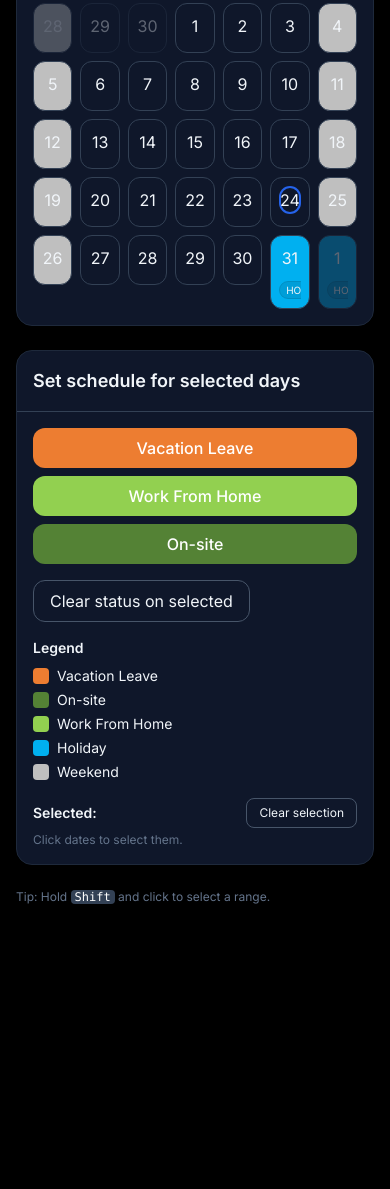
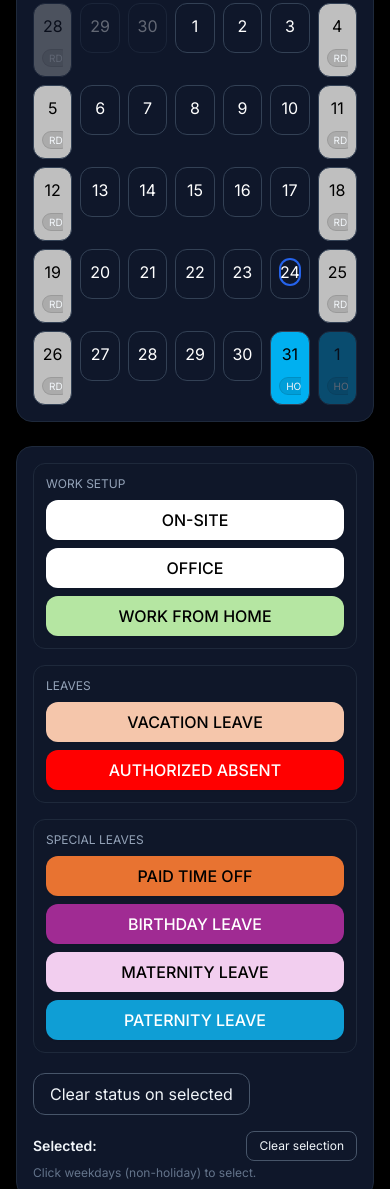
Before and after one commit to VghnmlMClm/team-scheduler, a plain HTML site: page index.html in a window 390 px wide. Shown: the part 600-1789 px from the top of the page. Before the commit the page ends 1545 px from the top, so only its background shows below. Drawn offline with nearby package versions, Linux system fonts and the light colour scheme.

Commit message:
Update index.html
ADD MORE LEAVES

```diff
--- a/index.html
+++ b/index.html
@@ -31,7 +31,7 @@
   <div class="max-w-6xl mx-auto px-4 py-6 flex flex-col gap-4">
     <div class="flex items-center justify-between">
       <div class="flex items-center gap-3">
-        <!-- Single toggle button (no hover when disabled) -->
+        <!-- Dashboard toggle (stealth when disabled) -->
         <button id="toggleDashboardBtn"
           class="w-9 h-9 rounded-2xl bg-white/15 grid place-items-center transition"
           aria-label="Toggle view">
@@ -48,8 +48,8 @@
             <button id="exportTableBtn" class="w-full px-3 py-2 text-left hover:bg-slate-800">Table (.xlsx)</button>
           </div>
         </div>
-        <button id="loadBtn" disabled class="px-3 py-2 rounded-lg bg-white/10 hover:bg-white/20 transition opacity-60 cursor-not-allowed">Refresh</button>
-        <button id="exportBtn" disabled class="px-3 py-2 rounded-lg bg-white/10 hover:bg-white/20 transition opacity-60 cursor-not-allowed">Save</button>
+        <button id="loadBtn" disabled class="px-3 py-2 rounded-lg bg-white/10 transition opacity-60 cursor-not-allowed">Refresh</button>
+        <button id="exportBtn" disabled class="px-3 py-2 rounded-lg bg-white/10 transition opacity-60 cursor-not-allowed">Save</button>
       </div>
     </div>
 
@@ -118,28 +118,17 @@
 
   <!-- Sidebar -->
   <aside class="bg-slate-900 text-slate-100 rounded-2xl shadow-sm border border-slate-800 overflow-hidden">
-    <div class="p-4 border-b border-slate-700"><h3 class="text-lg font-semibold">Set schedule for selected days</h3></div>
-    <form id="eventForm" class="p-4 space-y-4" onsubmit="return false;">
-      <div class="grid grid-cols-1 sm:grid-cols-3 gap-2">
-        <button id="btnVL" type="button" class="px-3 py-2 rounded-xl text-white font-medium" style="background:#ed7d31">Vacation Leave</button>
-        <button id="btnWFH" type="button" class="px-3 py-2 rounded-xl text-white font-medium" style="background:#92d050">Work From Home</button>
-        <button id="btnONSITE" type="button" class="px-3 py-2 rounded-xl text-white font-medium" style="background:#548235">On-site</button>
-      </div>
+
+    <!-- GROUPED schedule buttons injected here -->
+    <form id="eventForm" class="p-4 space-y-5" onsubmit="return false;">
+      <div id="schedButtons" class="space-y-4"></div>
       <div class="flex items-center gap-3">
         <button id="deleteBtn" class="px-4 py-2 rounded-xl border border-slate-600 hover:bg-slate-800" type="button">Clear status on selected</button>
       </div>
     </form>
+
     <div class="px-4 pb-4 space-y-4">
-      <div>
-        <div class="flex items-center justify-between mb-2"><h4 class="text-sm font-semibold">Legend</h4></div>
-        <div class="text-sm space-y-1">
-          <div class="flex items-center gap-2"><span class="w-4 h-4 inline-block rounded" style="background:#ed7d31"></span> Vacation Leave</div>
-          <div class="flex items-center gap-2"><span class="w-4 h-4 inline-block rounded" style="background:#548235"></span> On-site</div>
-          <div class="flex items-center gap-2"><span class="w-4 h-4 inline-block rounded" style="background:#92d050"></span> Work From Home</div>
-          <div class="flex items-center gap-2"><span class="w-4 h-4 inline-block rounded" style="background:#00b0f0"></span> Holiday</div>
-          <div class="flex items-center gap-2"><span class="w-4 h-4 inline-block rounded" style="background:#BFBFBF"></span> Weekend</div>
-        </div>
-      </div>
+      <!-- Selected -->
       <div>
         <div class="flex items-center justify-between mb-1">
           <h4 class="text-sm font-semibold">Selected:</h4>
@@ -173,7 +162,7 @@
       <!-- TOP METRICS -->
       <div class="grid grid-cols-2 gap-4">
         <div class="bg-slate-900 border border-slate-800 rounded-2xl p-4">
-          <div class="text-xs text-slate-400">TOTAL NO OF LEAVES</div>
+          <div class="text-xs text-slate-400">TOTAL NO OF LEAVES (VL)</div>
           <div id="metricTotalVl" class="text-3xl font-semibold mt-1">—</div>
         </div>
         <div class="bg-slate-900 border border-slate-800 rounded-2xl p-4">
@@ -184,7 +173,7 @@
 
       <!-- TOP 5 DAYS CHART -->
       <div class="bg-slate-900 border border-slate-800 rounded-2xl p-4">
-        <h2 class="text-sm font-semibold mb-2 text-slate-200">Top 5 Days with Max No. of Leaves</h2>
+        <h2 class="text-sm font-semibold mb-2 text-slate-2 00">Top 5 Days with Max No. of Leaves</h2>
         <div class="w-full h-[420px]"><canvas id="top5Chart"></canvas></div>
         <p id="dashboardHint" class="mt-3 text-xs text-slate-400"></p>
       </div>
@@ -212,10 +201,36 @@ const RESPONDERS_URL = "Responders.json";
 const CONFIG_URL = "config.json";
 const ORG_URL = "organization.json";
 
+/* ===== Schedule Options (no REST DAY/HOLIDAY buttons) ===== */
+const SCHEDULE_OPTIONS = [
+  { name:"ON-SITE",         code:"ONS",  abbr:"ONS", color:"ffffff" },
+  { name:"OFFICE",          code:"OFC",  abbr:"OFC", color:"ffffff" },
+  { name:"WORK FROM HOME",  code:"WFH",  abbr:"WFH", color:"b5e6a2" },
+  { name:"VACATION LEAVE",  code:"VL",   abbr:"VL",  color:"f5c6ab" },
+  { name:"AUTHORIZED ABSENT", code:"AA", abbr:"AA",  color:"ff0000" },
+  { name:"PAID TIME OFF",   code:"PTO",  abbr:"PTO", color:"e87331" },
+  { name:"BIRTHDAY LEAVE",  code:"BDL",  abbr:"BDL", color:"a02b93" },
+  { name:"MATERNITY LEAVE", code:"ML",   abbr:"ML",  color:"f2ceef" },
+  { name:"PATERNITY LEAVE", code:"PL",   abbr:"PL",  color:"0f9ed5" }
+];
+
+/* === Groups (display order) ===*/
+const SCHEDULE_GROUPS = [
+  { title: "WORK SETUP", codes: ["ONS","OFC","WFH"] },
+  { title: "LEAVES", codes: ["VL","AA"] },
+  { title: "SPECIAL LEAVES", codes: ["PTO","BDL","ML","PL"] }
+];
+
+
+/* Build color/label maps + helpers */
+const LABELS = Object.fromEntries(SCHEDULE_OPTIONS.map(o => [o.code, o.abbr]));
+const COLORS = Object.fromEntries([
+  ...SCHEDULE_OPTIONS.map(o => [o.code, '#' + o.color.toLowerCase()]),
+  ['WEEKEND', '#BFBFBF'] // weekend gray for calendar background
+]);
+
 /* ===== Helpers ===== */
 const stripMeta = o => Object.fromEntries(Object.entries(o||{}).filter(([k]) => !k.startsWith("_")));
-const COLORS = { VL:'#ed7d31', ONSITE:'#548235', WFH:'#92d050', WEEKEND:'#BFBFBF' };
-const LABELS = { VL:'VL', ONSITE:'SITE', WFH:'WFH' };
 const pad = n => String(n).padStart(2,'0');
 const ymd = d => `${d.getFullYear()}-${pad(d.getMonth()+1)}-${pad(d.getDate())}`;
 const parseYMD = s => { const [y,m,d]=s.split('-').map(Number); return new Date(y, m-1, d); };
@@ -227,6 +242,8 @@ function fmtRange(){
   if(!s||!e) return "—";
   return `${s.toLocaleDateString(undefined,{month:'short',day:'numeric',year:'numeric'})} – ${e.toLocaleDateString(undefined,{month:'short',day:'numeric',year:'numeric'})}`;
 }
+function hexToRGB(hex){ hex = hex.replace('#',''); if(hex.length===3) hex = hex.split('').map(c=>c+c).join(''); const n=parseInt(hex,16); return {r:(n>>16)&255, g:(n>>8)&255, b:(n&255)}; }
+function getContrastText(hex){ const {r,g,b}=hexToRGB(hex); const yiq=((r*299)+(g*587)+(b*114))/1000; return yiq>=128 ? 'text-black' : 'text-white'; }
 
 /* ===== State ===== */
 const state = {
@@ -288,11 +305,8 @@ async function loadOrganization(){
     ORG_INDEX.clear();
     ORG_SUPERVISORS = [];
 
-    if (Array.isArray(data)) {
-      data.forEach(indexOrg);
-    } else {
-      indexOrg(data);
-    }
+    if (Array.isArray(data)) data.forEach(indexOrg);
+    else indexOrg(data);
 
     ORG_SUPERVISORS = Array.from(new Set(ORG_SUPERVISORS));
   }catch(e){
@@ -377,6 +391,7 @@ function renderGrid(year, month){
   const remaining = (7 - (grid.children.length % 7)) % 7;
   for(let i=1;i<=remaining;i++) grid.appendChild(dayCell(new Date(year, month+1, i), true));
 }
+
 function dayCell(dateObj, muted=false){
   const id = ymd(dateObj);
   const isToday   = id === ymd(new Date());
@@ -406,14 +421,26 @@ function dayCell(dateObj, muted=false){
   cell.dataset.date = id;
   if (bg) cell.style.background = bg;
 
-  const badgeText = status ? LABELS[status] : (holiday ? 'HOL' : '');
+  // Determine readable text color based on schedule background
+  let dayNumColor = '';
+  if (status) {
+    const textClass = getContrastText(bg); // existing helper
+    dayNumColor = (textClass === 'text-black') ? 'black' : 'white';
+  } else if (holiday || weekend) {
+    dayNumColor = 'black';
+  } else {
+    dayNumColor = 'white';
+  }
+
+  const badgeText = status ? LABELS[status] : (holiday ? 'HOL' : (weekend ? 'RD' : ''));
   const badge = badgeText
     ? `<span class="text-[10px] px-1.5 py-0.5 rounded-full bg-black/10 border border-black/10">${badgeText}</span>`
     : '';
 
   cell.innerHTML = `
     <div class="flex items-center justify-between">
-      <span class="w-7 h-7 rounded-full grid place-items-center ${isToday?'today-ring':''}">${dateObj.getDate()}</span>
+      <span class="w-7 h-7 rounded-full grid place-items-center ${isToday?'today-ring':''}"
+            style="color:${dayNumColor}">${dateObj.getDate()}</span>
     </div>
     <div class="mt-1 overflow-hidden">${badge}</div>
   `;
@@ -424,12 +451,14 @@ function dayCell(dateObj, muted=false){
   });
   return cell;
 }
+
+
 function onDayClick(id, shift) {
   const date = parseYMD(id);
   const wd = date.getDay();
   if (!dateInRange(date)) return;
-  if (isHoliday(date))    return;
-  if (wd === 0 || wd === 6) return;
+  if (isHoliday(date))    return; // holidays locked
+  if (wd === 0 || wd === 6) return; // weekends locked
 
   if (shift && state.lastClicked) {
     const a = parseYMD(state.lastClicked), b = parseYMD(id);
@@ -455,13 +484,48 @@ function renderSelection(){
   selectedCount.textContent = items.length? `${items.length} day(s) selected` : 'No days selected';
   selectedList.innerHTML = items.length
     ? `<div class="flex flex-wrap gap-2">${items.map(d=>`<span class="text-xs px-2 py-1 rounded-full bg-slate-800 border border-slate-700">${d} — ${state.data[d]? LABELS[state.data[d]] : '—'}</span>`).join('')}</div>`
-    : '<p class="text-xs text-slate-500">Click dates to select them.</p>';
+    : '<p class="text-xs text-slate-500">Click weekdays (non-holiday) to select.</p>';
 }
 
-/* ===== Apply types / Save / Load for Personnel ===== */
-document.getElementById('btnVL').onclick = ()=> applyType('VL');
-document.getElementById('btnWFH').onclick = ()=> applyType('WFH');
-document.getElementById('btnONSITE').onclick = ()=> applyType('ONSITE');
+/* ===== Dynamic schedule controls & legend (GROUPED) ===== */
+function buildScheduleButtons(){
+  const wrap = document.getElementById('schedButtons');
+  wrap.innerHTML = '';
+
+  SCHEDULE_GROUPS.forEach(group => {
+    const block = document.createElement('div');
+    block.className = 'rounded-xl border border-slate-800 p-3 bg-slate-900/40';
+
+    const title = document.createElement('div');
+    title.className = 'text-xs text-slate-400 mb-2';
+    title.textContent = group.title;
+    block.appendChild(title);
+
+    // Each button in its own row
+    const grid = document.createElement('div');
+    grid.className = 'grid grid-cols-1 gap-2';
+
+    group.codes.forEach(code => {
+      const opt = SCHEDULE_OPTIONS.find(o => o.code === code);
+      if (!opt) return;
+      const color = '#' + opt.color.toLowerCase();
+      const textClass = getContrastText(color);
+      const btn = document.createElement('button');
+      btn.type = 'button';
+      btn.className = `w-full px-3 py-2 rounded-xl font-medium shadow-sm hover:opacity-95 ${textClass}`;
+      btn.style.background = color;
+      btn.textContent = opt.name;
+      btn.addEventListener('click', () => applyType(opt.code));
+      grid.appendChild(btn);
+    });
+
+    block.appendChild(grid);
+    wrap.appendChild(block);
+  });
+}
+
+
+/* ===== Apply / Clear ===== */
 document.getElementById('clearSelectionBtn').onclick = ()=>{ state.selected.clear(); render(); };
 const deleteBtn = document.getElementById('deleteBtn');
 deleteBtn.onclick = ()=>{
@@ -477,8 +541,8 @@ function applyType(val){
     const dt = parseYMD(d);
     const wd = dt.getDay();
     if (!dateInRange(dt)) continue;
-    if (isHoliday(dt))    continue;
-    if (wd === 0 || wd === 6) continue;
+    if (isHoliday(dt))    continue; // cannot set on holidays
+    if (wd === 0 || wd === 6) continue; // cannot set on weekends
     state.data[d] = val;
   }
   saveStore(); state.selected.clear(); render();
@@ -758,7 +822,7 @@ function toggleMenu(show){ exportMenu.classList.toggle('hidden', !show); }
 if (exportFileBtn) exportFileBtn.addEventListener('click', (e)=>{ e.stopPropagation(); const isHidden = exportMenu.classList.contains('hidden'); toggleMenu(isHidden); });
 document.addEventListener('click', ()=> toggleMenu(false));
 
-/* VL Summary (.txt) */
+/* VL Summary (.txt) — counts VL dates */
 async function exportVlSummary(){
   const names = getFilteredNamesForDashboard();
   if (!names.length) { alert("No names match the current filters."); return; }
@@ -858,13 +922,12 @@ const $hint         = document.getElementById('dashboardHint');
 
 let top5Chart = null;
 
-/* ---------- Eligibility: allow entry only for certain positions (no hover when not eligible) ---------- */
+/* ---------- Dashboard eligibility (stealth when not eligible) ---------- */
 const DASH_ALLOWED_POS = new Set([
   'senior gis specialist',
   'deputy manager',
   'manager'
 ]);
-
 function getSelectedResponderPositionLower() {
   const nameSel = document.getElementById('selName');
   const name = (nameSel?.value || '').trim();
@@ -872,16 +935,13 @@ function getSelectedResponderPositionLower() {
   const r = RESPONDERS.find(x => (x.NAME || '') === name);
   return (r?.POSITION ?? '').trim().toLowerCase() || null;
 }
-
 function isDashboardEligible() {
   const pos = getSelectedResponderPositionLower();
   return !!pos && DASH_ALLOWED_POS.has(pos);
 }
-
 function setDashToggleDisabled(disabled) {
   const btn = document.getElementById('toggleDashboardBtn');
   if (!btn) return;
-
   if (disabled) {
     btn.disabled = true;
     btn.removeAttribute('title');
@@ -898,13 +958,12 @@ function setDashToggleDisabled(disabled) {
     btn.title = state.isDashboard ? 'Switch to Personnel View' : 'Switch to Dashboard View';
   }
 }
-
 function updateDashToggleEligibility(){
   if (state.isDashboard) { setDashToggleDisabled(false); return; }
   setDashToggleDisabled(!isDashboardEligible());
 }
 
-/* Build filtered names list for dashboard exports/reports */
+/* Filter helper for dashboard */
 function getFilteredNamesForDashboard() {
   if (!state.isDashboard) return getAllNames().sort();
 
@@ -922,20 +981,18 @@ function getFilteredNamesForDashboard() {
 
 /* Toggle handler */
 $toggleDash.addEventListener('click', async () => {
-  // Guard entry when in Personnel view
   if (!state.isDashboard && !isDashboardEligible()) return;
 
   state.isDashboard = !state.isDashboard;
   if (state.isDashboard) {
     enterDashboard();
-    await prepareDashboardFilters();     // fill filters (supervisors & positions)
-    await autoApplySupervisorFromName(); // select current Name if supervisor
-    await buildDashboard();              // render data
+    await prepareDashboardFilters();
+    await autoApplySupervisorFromName();
+    await buildDashboard();
   } else {
     exitDashboard();
   }
 });
-
 function enterDashboard(){
   $filtersWrap.classList.add('hidden');
   $loadBtn.classList.add('hidden');
@@ -944,7 +1001,7 @@ function enterDashboard(){
   $personnelView.classList.add('hidden');
   $dashboardView.classList.remove('hidden');
   document.getElementById('dashIcon').textContent = '👥';
-  setDashToggleDisabled(false); // always allow going back
+  setDashToggleDisabled(false); // allow going back
 }
 function exitDashboard(){
   $filtersWrap.classList.remove('hidden');
@@ -955,7 +1012,7 @@ function exitDashboard(){
   $personnelView.classList.remove('hidden');
   if (top5Chart) { top5Chart.destroy(); top5Chart = null; }
   document.getElementById('dashIcon').textContent = '🗓️';
-  updateDashToggleEligibility(); // re-apply invisibility if not eligible
+  updateDashToggleEligibility();
 }
 
 /* Fill filter lists (supervisors = only names with TEAM) */
@@ -972,7 +1029,7 @@ async function prepareDashboardFilters(){
   $fPositions.onchange   = buildDashboard;
 }
 
-/* Auto-apply the selected Name (from Personnel) as the supervisor on entry (but user can change later) */
+/* Auto-apply selected Name as supervisor (one-time on entry) */
 async function autoApplySupervisorFromName(){
   const nameSel = document.getElementById('selName');
   const chosen = (nameSel?.value || '').trim();
@@ -987,7 +1044,7 @@ async function autoApplySupervisorFromName(){
   }
 }
 
-/* Build dashboard from current filters */
+/* Build dashboard */
 async function buildDashboard(){
   $hint.textContent = 'Loading…';
   $matrixTable.innerHTML = '';
@@ -1006,9 +1063,9 @@ async function buildDashboard(){
 
   const pairs = await Promise.all(allowedNames.map(async n => [n, await fetchScheduleData(n)]));
 
-  const dateCountsByPos = new Map(); // date -> position -> count
+  const dateCountsByPos = new Map(); // date -> position -> count (for VL only)
   const vlTotal = { count:0 };
-  const dateToNames = new Map();     // date -> [names]
+  const dateToNames = new Map();     // date -> [names] (for VL only)
 
   const labelsDates = dateRangeList();
   const dateSet = new Set(labelsDates);
@@ -1016,7 +1073,7 @@ async function buildDashboard(){
   for (const [name, sched] of pairs) {
     const pos = posMap.get(name) || 'Unspecified';
     for (const [d, code] of Object.entries(sched || {})) {
-      if (code !== 'VL') continue;
+      if (code !== 'VL') continue;       // dashboard metric focused on VL
       if (!dateSet.has(d)) continue;
 
       vlTotal.count++;
@@ -1052,7 +1109,7 @@ async function buildDashboard(){
   $hint.textContent = byTotal.length ? 'Hover bars to see counts per position.' : 'No VL found for the selected filters/date range.';
 }
 
-/* Render Top 5 chart (grouped vertical bars) */
+/* Render Top 5 chart */
 function renderTop5Chart(dateLabels, datasets){
   const ctx = document.getElementById('top5Chart').getContext('2d');
   if (top5Chart) { top5Chart.destroy(); }
@@ -1113,6 +1170,9 @@ function renderMatrix(dateToNames){
   await loadResponders();
   await loadOrganization();
 
+  // GROUPED schedule controls
+  buildScheduleButtons();
+
   // Populate personnel filters once responders loaded
   populateRespondersUI();
   wireResponderEvents();
@@ -1120,7 +1180,7 @@ function renderMatrix(dateToNames){
   ({year: state.viewYear, month: state.viewMonth} = clampView(state.viewYear, state.viewMonth));
   render();
 
-  // Initial eligibility (hide hover/tooltip if not eligible)
+  // Initial eligibility (stealth if not eligible)
   updateDashToggleEligibility();
 })();
 </script>
```
